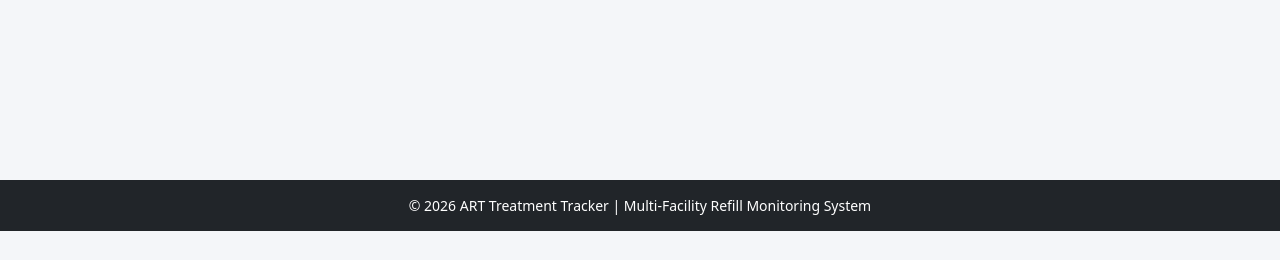
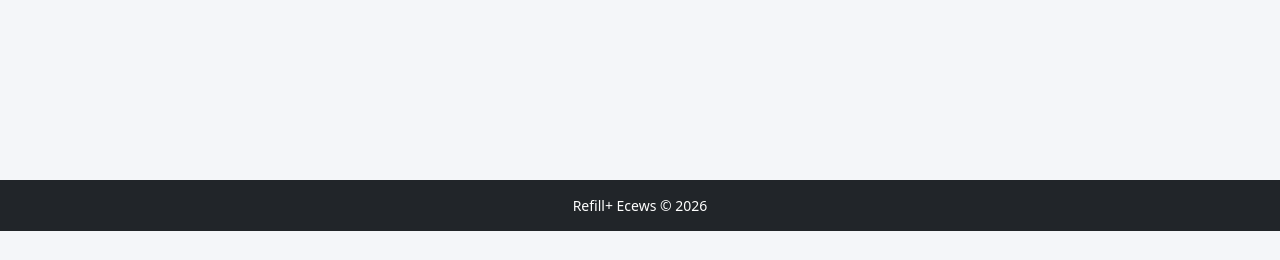
Before and after one commit to sparklweb1988/TreatmentTracker, a Django app: page /dashboard/ in a window 1280 px wide. Shown: the part 540-800 px from the top of the page. Run offline with Django 5.2, Linux system fonts and the light colour scheme; a user stored in the database is signed in; data comes from the database, SQL or seed files in the repository.

Commit message:
Update footer text in base.html

```diff
--- a/templates/base.html
+++ b/templates/base.html
@@ -132,7 +132,7 @@
     <footer class="text-center">
         <div class="container">
             <p>
-                © 2026 ART Treatment Tracker | Multi-Facility Refill Monitoring System
+               Refill+ Ecews  © 2026
             </p>
         </div>
     </footer>
```
